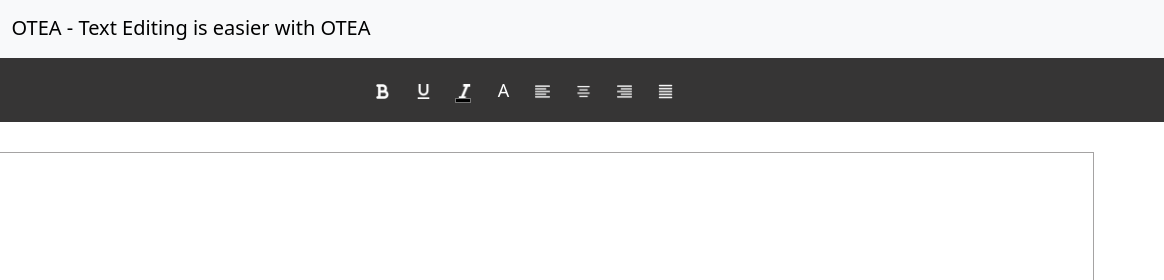
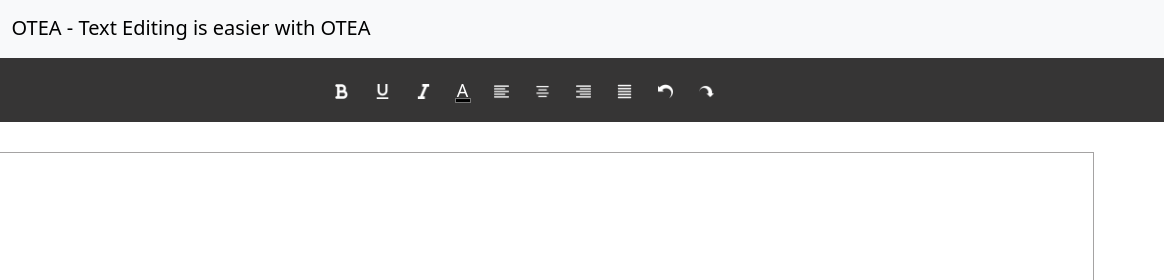
Before and after one commit to MasterINP/OTEA, a plain HTML site: page index.html in a window 1280 px wide. Shown: the top 280 px of the page, 116-1280 px from the left. Drawn offline with Linux system fonts and the light colour scheme.

Commit message:
Undo Redo Feature Done.

```diff
--- a/index.html
+++ b/index.html
@@ -26,6 +26,8 @@
         <button class="btn" onclick="formatText('center')"><img src="resources/format.png" class="img"/></button>
         <button class="btn" onclick="formatText('right')"><img src="resources/right-align.png" class="img"/></button>
         <button class="btn" onclick="formatText('justify')"><img src="resources/justify.png" class="img"/></button>
+        <button class="btn" onclick="document.execCommand('undo')"><img src="resources/undo-4-32.png" class="img"/></button>
+        <button class="btn" onclick="document.execCommand('redo')"><img src="resources/action-redo-32.png" class="img"/></button>
     </div>
       <div class="notepad" contenteditable="true" id="notepad">
 
```
